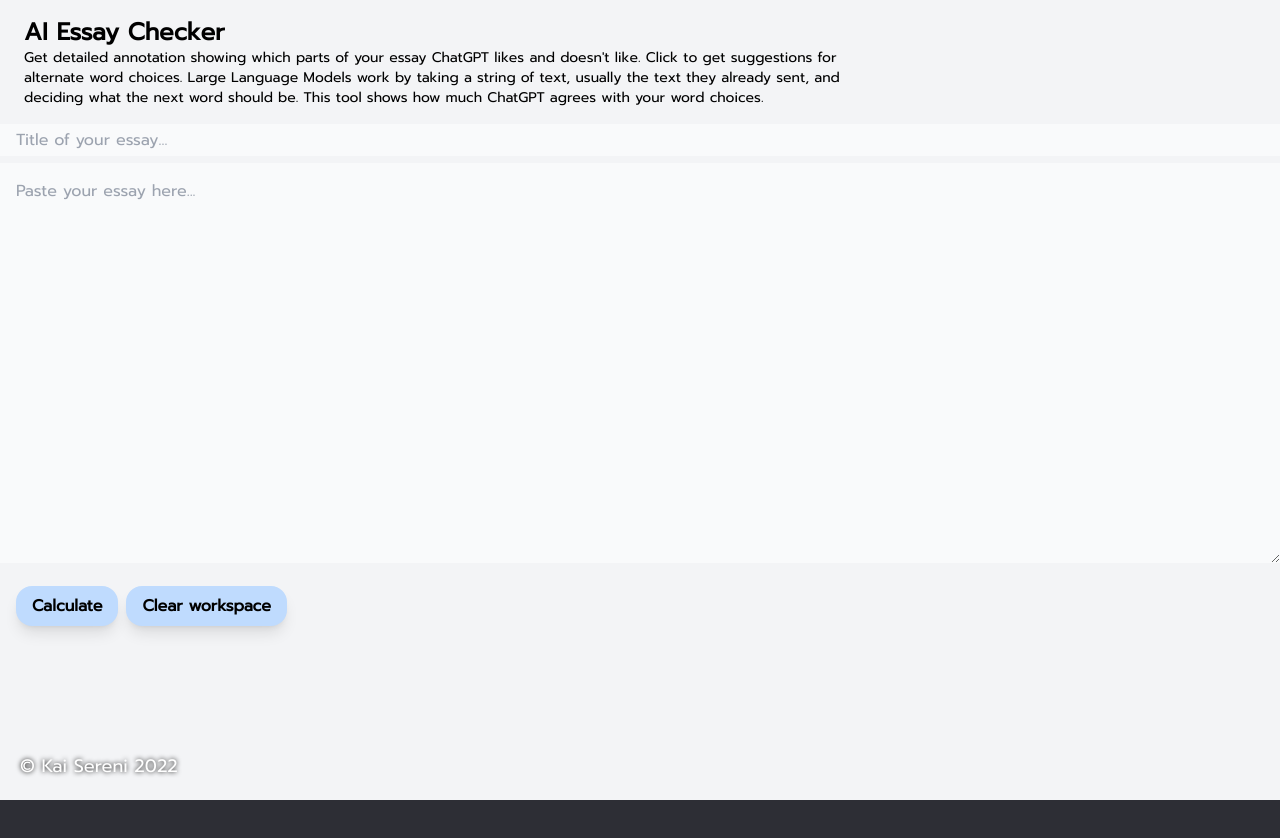
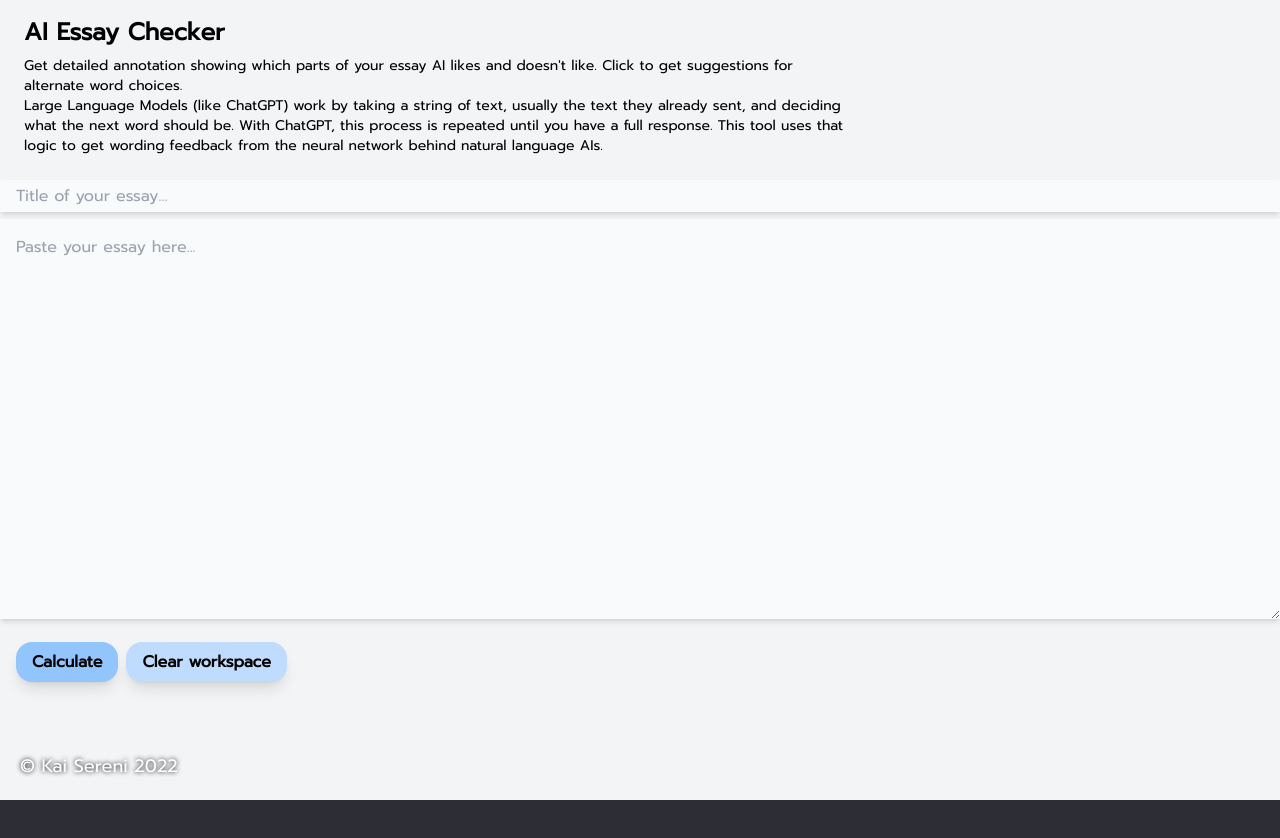
Before and after one commit to KaiSereni/KaiGalleryReact, a Next.js app: page /coding/essay_fixer in a window 1280 px wide. Shown: the top 838 px of the page. Built offline with nearby package versions, Linux system fonts and the light colour scheme.

Commit message:
first draft

```diff
--- a/src/app/coding/essay_fixer/page.tsx
+++ b/src/app/coding/essay_fixer/page.tsx
@@ -31,8 +31,8 @@
                 <div className="font-bold">
                     AI Essay Checker
                 </div>
-                <div className="text-sm w-2/3">
-                    Get detailed annotation showing which parts of your essay ChatGPT likes and doesn't like. Click to get suggestions for alternate word choices. Large Language Models work by taking a string of text, usually the text they already sent, and deciding what the next word should be. This tool shows how much ChatGPT agrees with your word choices.<br/>
+                <div className="text-sm w-2/3 my-2">
+                    Get detailed annotation showing which parts of your essay AI likes and doesn't like. Click to get suggestions for alternate word choices. <br/> Large Language Models (like ChatGPT) work by taking a string of text, usually the text they already sent, and deciding what the next word should be. With ChatGPT, this process is repeated until you have a full response. This tool uses that logic to get wording feedback from the neural network behind natural language AIs.<br/>
                 </div>
             </div>
             {
@@ -57,7 +57,7 @@
                     <>
                         <textarea
                             name="essay-title"
-                            className={clsx("w-full h-[2em] bg-gray-50 pl-4 py-1", [outputList !== false && "text-gray-700"])}
+                            className={clsx("w-full h-[2em] bg-gray-50 pl-4 py-1 shadow-md", [outputList !== false && "text-gray-700"])}
                             placeholder="Title of your essay..."
                             style={{resize: "none", accentColor: 'transparent', pointerEvents: outputList !== false ? "none" : 'unset', overflow: "hidden"}}
                             value={enteredTitle}
@@ -69,7 +69,7 @@
                         />
                         <textarea
                             name="essay-input"
-                            className={clsx("w-full h-[50%] bg-gray-50 p-4", [outputList !== false && "text-gray-700"])}
+                            className={clsx("w-full h-[50%] bg-gray-50 p-4 shadow-md", [outputList !== false && "text-gray-700"])}
                             placeholder="Paste your essay here..."
                             style={{resize: 'vertical', accentColor: 'transparent', pointerEvents: outputList !== false ? "none" : 'unset'}}
                             value={enteredText}
@@ -88,12 +88,10 @@
                                 outputList.map((value, index) => {
                                     let token = value[0] as string;
                                     let confidence = value[1] as number;
-                                    let candidates;
-                                    if (token === " ") {
-                                        confidence = 100;
-                                    }
-                                    else {
-                                        candidates = [value[2], value[3], value[4]] as [string, string, string] || undefined;
+                                    let candidates = [value[2], value[3], value[4]] as [string, string, string] || undefined;
+
+                                    if (token === "\n") {
+                                        return <div key={index} style={{width: '100%'}}></div>
                                     }
 
                                     return(
@@ -132,7 +130,7 @@
                 }
                 <div className="w-full flex">
                     <div
-                        className={clsx("bg-blue-200 h-min py-2 px-4 m-4 mr-2 font-semibold rounded-2xl shadow-lg cursor-pointer duration-200", [outputList === false ? "hover:bg-blue-300 hover:scale-95 hover:shadow-none" : "bg-blue-300 scale-95 shadow-none text-gray-700"])}
+                        className={clsx("bg-blue-300 h-min py-2 px-4 m-4 mr-2 font-semibold rounded-2xl shadow-lg cursor-pointer duration-200", [outputList === false ? "hover:bg-blue-400 hover:scale-95 hover:shadow-none" : "bg-blue-300 scale-95 shadow-none text-gray-700"])}
                         onClick={
                             () => {
                                 setOutputList(true);
```
